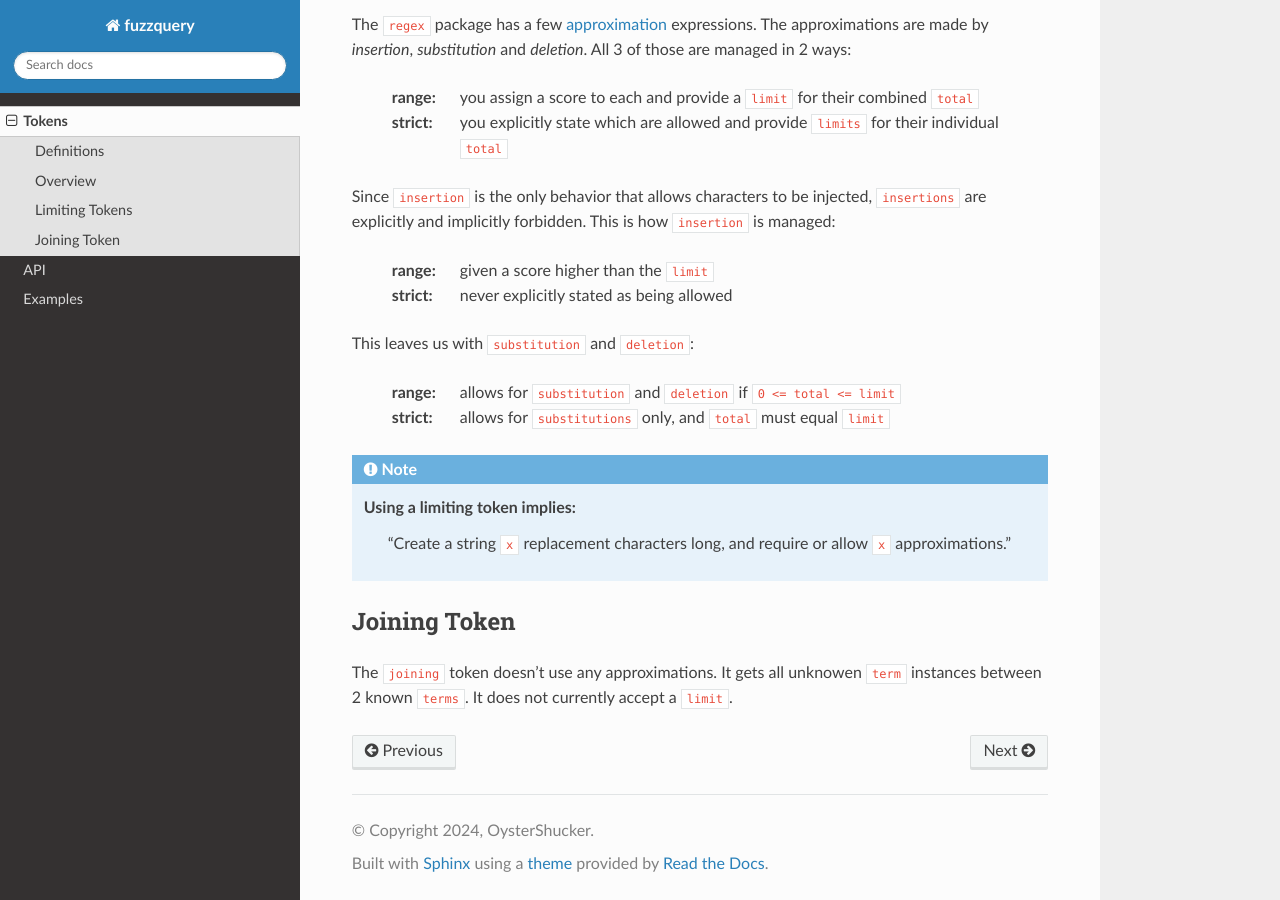
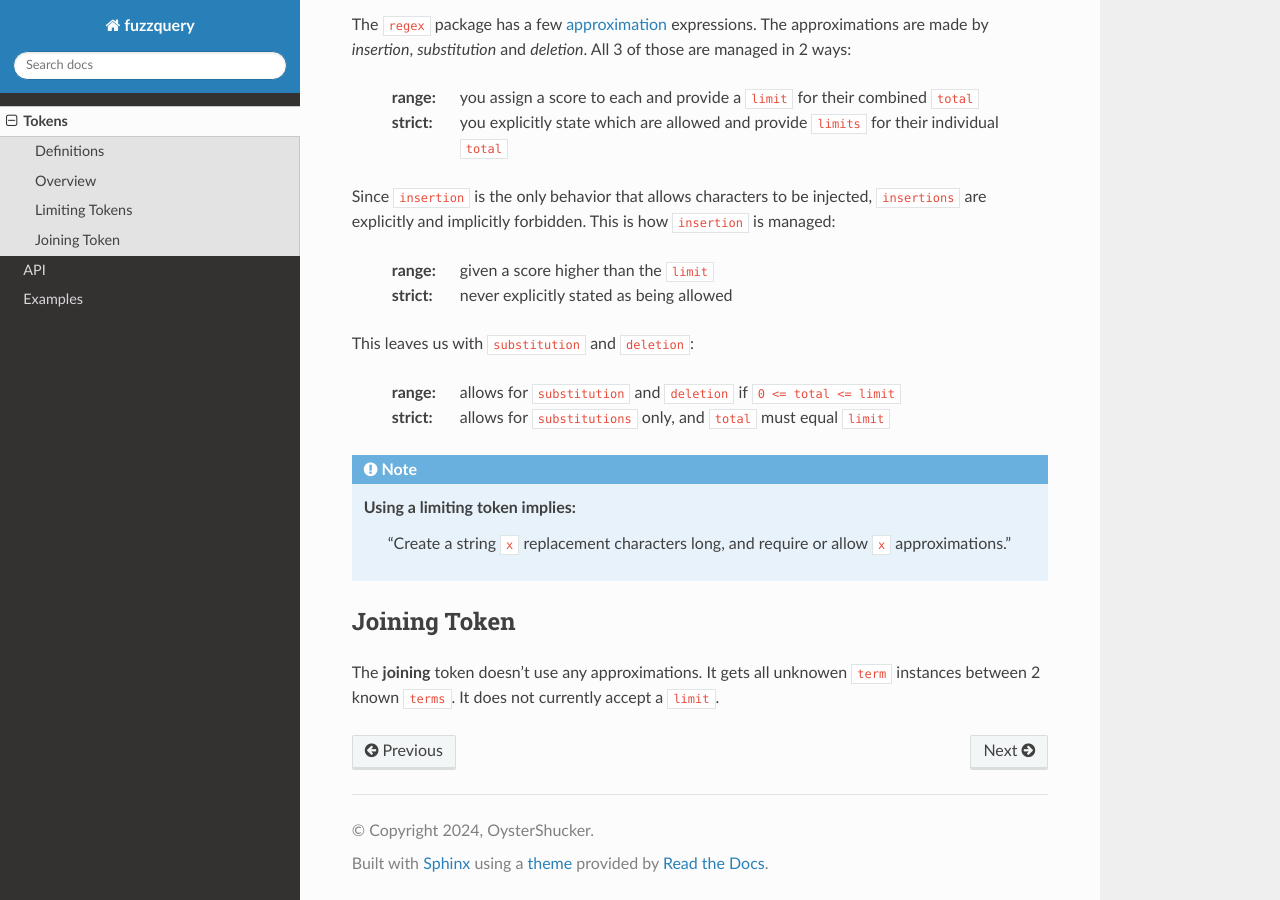
Before and after one commit to OneMadGypsy/fuzzquery, a Sphinx documentation site: the page built from docs/source/tokens.rst, in a window 1280 px wide and 900 px high, scrolled down 1057 px. Built offline with Sphinx 7.4.7 and the Read the Docs theme 2.0.0, drawn with Linux system fonts in a browser that asks for light colours.

```diff
--- a/docs/source/tokens.rst
+++ b/docs/source/tokens.rst
@@ -62,4 +62,4 @@ This leaves us with ``substitution`` and ``deletion``:
 Joining Token
 -------------
 
-The ``joining`` token doesn't use any approximations. It gets all unknowen ``term`` instances between 2 known ``terms``. It does not currently accept a ``limit``.
+The **joining** token doesn't use any approximations. It gets all unknowen ``term`` instances between 2 known ``terms``. It does not currently accept a ``limit``.
```
